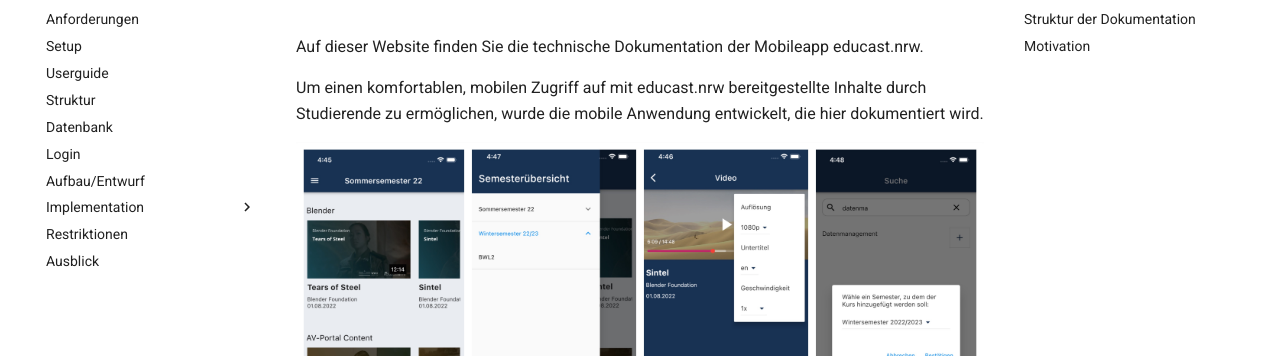
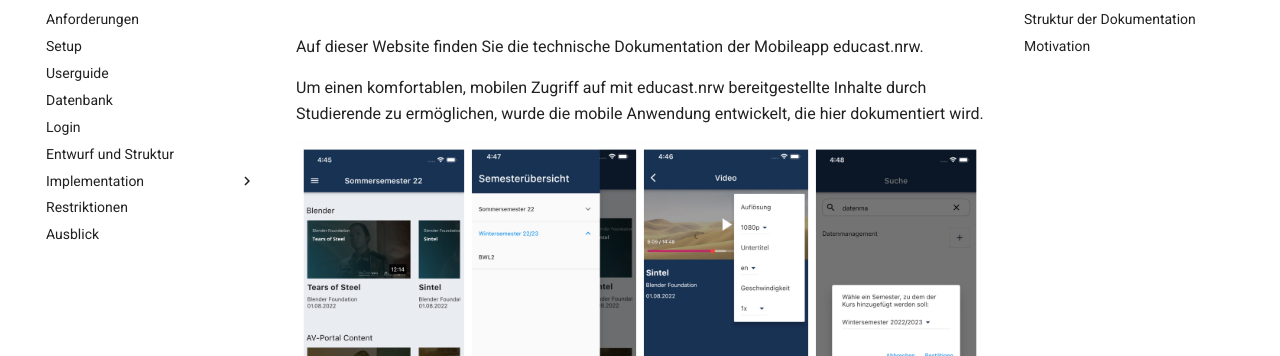
Before and after one commit to educastmobileapp/docs, an MkDocs documentation site: the page built from docs/index.md, in a window 1280 px wide. Shown: the part 146-502 px from the top of the page. Built offline with MkDocs 1.6.1 and Material for MkDocs 9.7.7, drawn with Linux system fonts in a browser that asks for light colours.

Commit message:
merge entwurf & struktur

```diff
--- a/mkdocs.yml
+++ b/mkdocs.yml
@@ -6,10 +6,9 @@ nav:
   - Anforderungen: anforderungen.md
   - Setup: setup.md
   - Userguide: userguide.md
-  - Struktur: struktur.md
   - Datenbank: database.md
   - Login: login.md
-  - Aufbau/Entwurf: entwurf.md
+  - Entwurf und Struktur: entwurf.md
   - Implementation:
     - Download: implementation/download.md
     - Player: implementation/player.md
```
Also changed, not shown: docs/struktur.md (deleted, +0 -1 lines).
